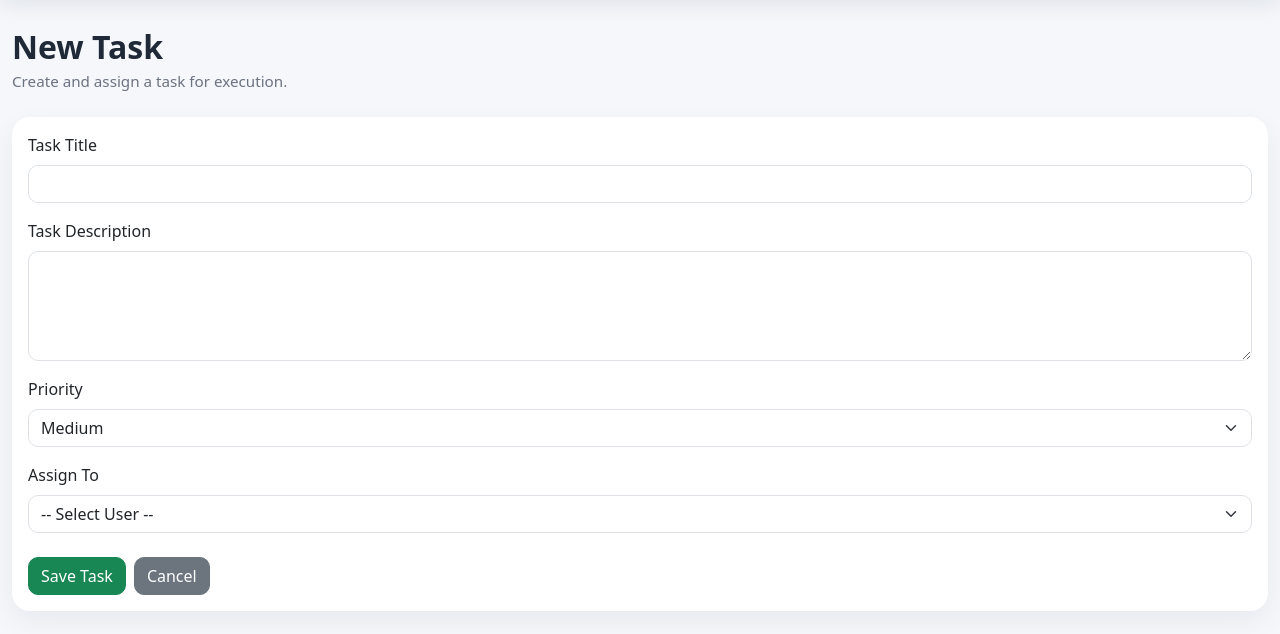
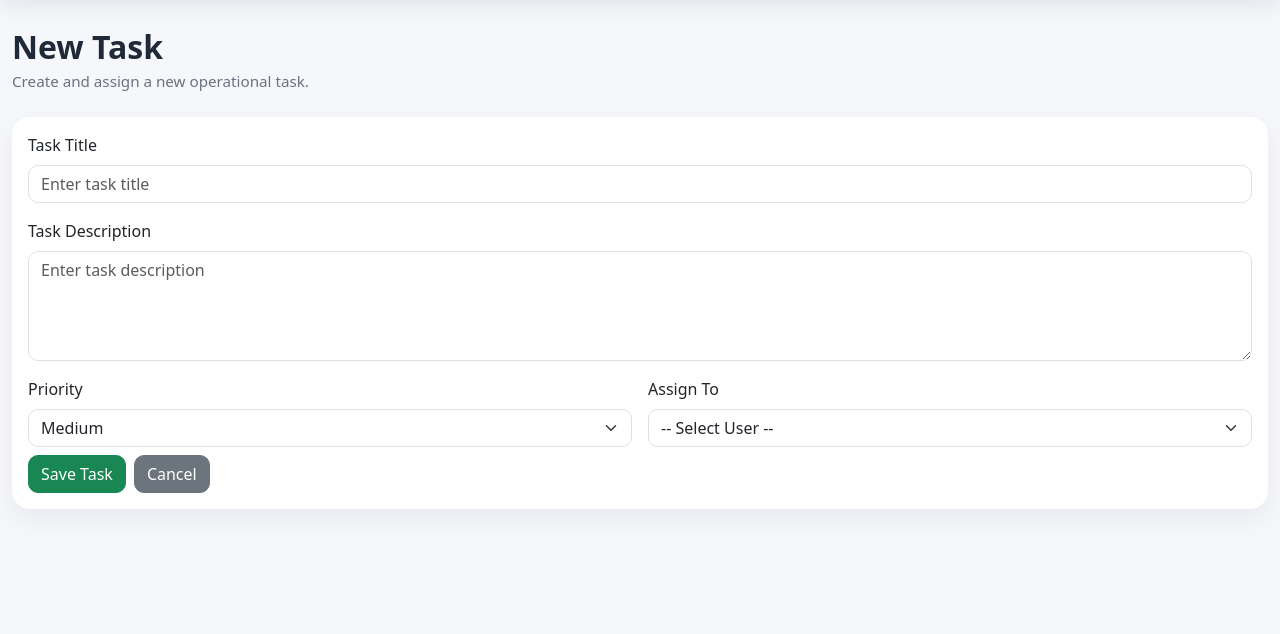
Before and after one commit to Mzzjazmin/opsflow, a Flask app: page /tasks/new in a window 1280 px wide. Shown: the part 72-706 px from the top of the page. Run offline with Flask 3, Linux system fonts and the light colour scheme; a user stored in the database is signed in; data comes from the database, SQL or seed files in the repository.

Commit message:
Upgrade task and issue form pages UI

```diff
--- a/app/templates/issue_escalate_form.html
+++ b/app/templates/issue_escalate_form.html
@@ -3,7 +3,7 @@
 {% block content %}
 <div class="mb-4">
     <h2 class="page-title mb-1">Escalate Issue</h2>
-    <p class="section-subtitle mb-0">Capture the investigation note before escalation.</p>
+    <p class="section-subtitle mb-0">Add investigation notes before escalating this issue to admin.</p>
 </div>
 
 <div class="card soft-card">
@@ -11,12 +11,12 @@
         <form method="POST">
             <div class="mb-4">
                 <label class="form-label">Investigation Note</label>
-                <textarea name="investigation_note" class="form-control" rows="5" required></textarea>
+                <textarea name="investigation_note" class="form-control" rows="5" placeholder="Enter investigation findings" required></textarea>
             </div>
 
             <div class="d-flex flex-column flex-md-row gap-2">
                 <button type="submit" class="btn btn-danger">Confirm Escalation</button>
-                <a href="/issues/{{ issue.id }}" class="btn btn-secondary">Back</a>
+                <a href="/issues/{{ issue.id }}" class="btn btn-secondary">Cancel</a>
             </div>
         </form>
     </div>
--- a/app/templates/issue_resolve_form.html
+++ b/app/templates/issue_resolve_form.html
@@ -3,7 +3,7 @@
 {% block content %}
 <div class="mb-4">
     <h2 class="page-title mb-1">Resolve Issue</h2>
-    <p class="section-subtitle mb-0">Capture the resolution details for this issue.</p>
+    <p class="section-subtitle mb-0">Capture the resolution details before closing this issue.</p>
 </div>
 
 <div class="card soft-card">
@@ -11,12 +11,12 @@
         <form method="POST">
             <div class="mb-4">
                 <label class="form-label">Resolution Note</label>
-                <textarea name="resolution_note" class="form-control" rows="5" required></textarea>
+                <textarea name="resolution_note" class="form-control" rows="5" placeholder="Enter resolution details" required></textarea>
             </div>
 
             <div class="d-flex flex-column flex-md-row gap-2">
                 <button type="submit" class="btn btn-success">Confirm Resolution</button>
-                <a href="/issues/{{ issue.id }}" class="btn btn-secondary">Back</a>
+                <a href="/issues/{{ issue.id }}" class="btn btn-secondary">Cancel</a>
             </div>
         </form>
     </div>
--- a/app/templates/task_form.html
+++ b/app/templates/task_form.html
@@ -3,23 +3,23 @@
 {% block content %}
 <div class="mb-4">
     <h2 class="page-title mb-1">New Task</h2>
-    <p class="section-subtitle mb-0">Create and assign a task for execution.</p>
+    <p class="section-subtitle mb-0">Create and assign a new operational task.</p>
 </div>
 
 <div class="card soft-card">
     <div class="card-body">
-        <form method="POST">
-            <div class="mb-3">
+        <form method="POST" class="row g-3">
+            <div class="col-12">
                 <label class="form-label">Task Title</label>
-                <input type="text" name="title" class="form-control" required>
+                <input type="text" name="title" class="form-control" placeholder="Enter task title" required>
             </div>
 
-            <div class="mb-3">
+            <div class="col-12">
                 <label class="form-label">Task Description</label>
-                <textarea name="description" class="form-control" rows="4"></textarea>
+                <textarea name="description" class="form-control" rows="4" placeholder="Enter task description"></textarea>
             </div>
 
-            <div class="mb-3">
+            <div class="col-12 col-md-6">
                 <label class="form-label">Priority</label>
                 <select name="priority" class="form-select">
                     <option value="Low">Low</option>
@@ -28,17 +28,17 @@
                 </select>
             </div>
 
-            <div class="mb-4">
+            <div class="col-12 col-md-6">
                 <label class="form-label">Assign To</label>
                 <select name="assigned_to_id" class="form-select">
                     <option value="">-- Select User --</option>
                     {% for user in users %}
-                        <option value="{{ user.id }}">{{ user.full_name }} ({{ user.role }})</option>
+                        <option value="{{ user.id }}">{{ user.full_name }} ({{ user.role|title }})</option>
                     {% endfor %}
                 </select>
             </div>
 
-            <div class="d-flex flex-column flex-md-row gap-2">
+            <div class="col-12 d-flex flex-column flex-md-row gap-2 mt-2">
                 <button type="submit" class="btn btn-success">Save Task</button>
                 <a href="/tasks" class="btn btn-secondary">Cancel</a>
             </div>
```
Also changed, not shown: app/templates/issue_edit_form.html (+8 -8 lines), app/templates/issue_form.html (+9 -11 lines).
